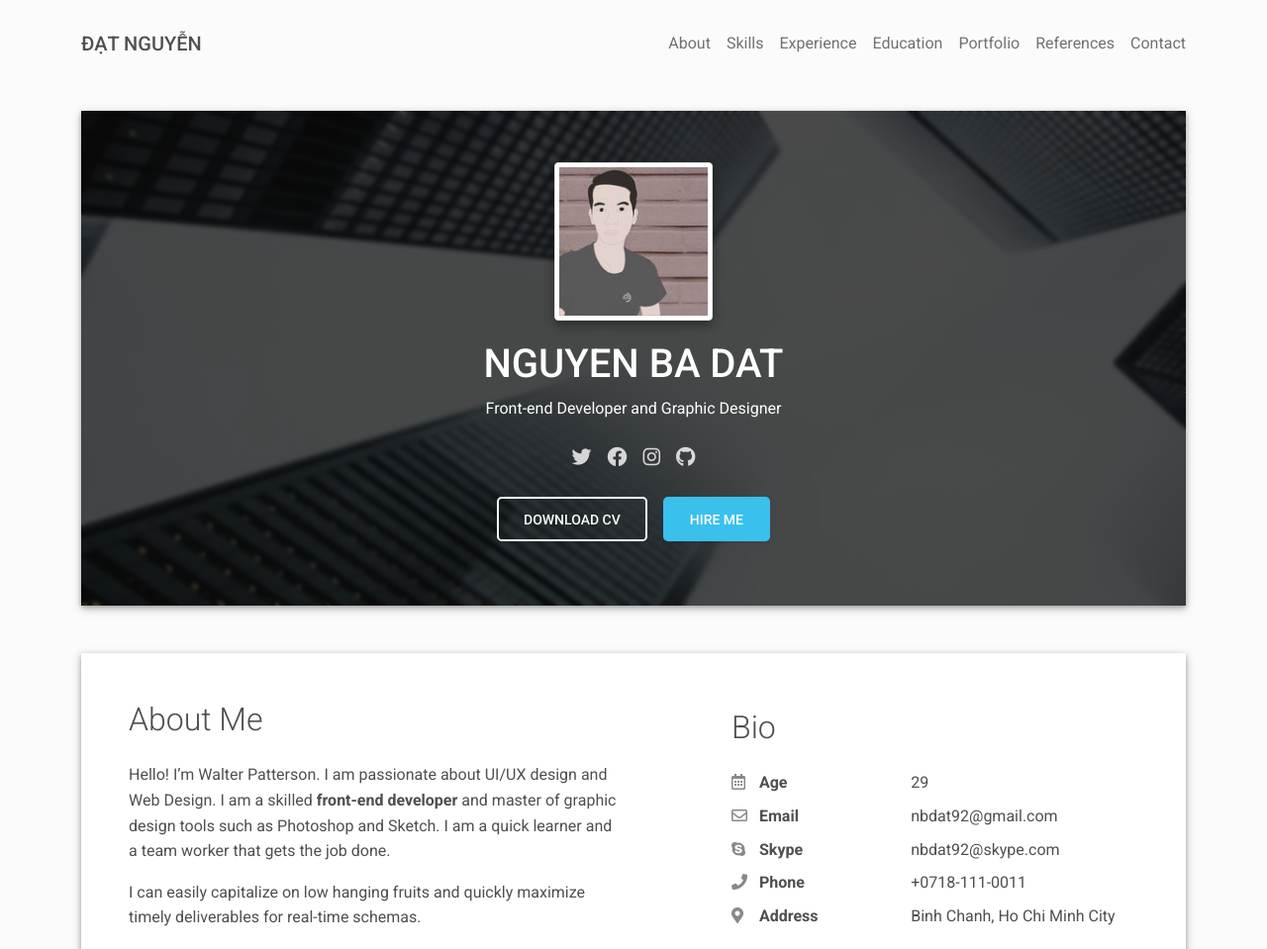
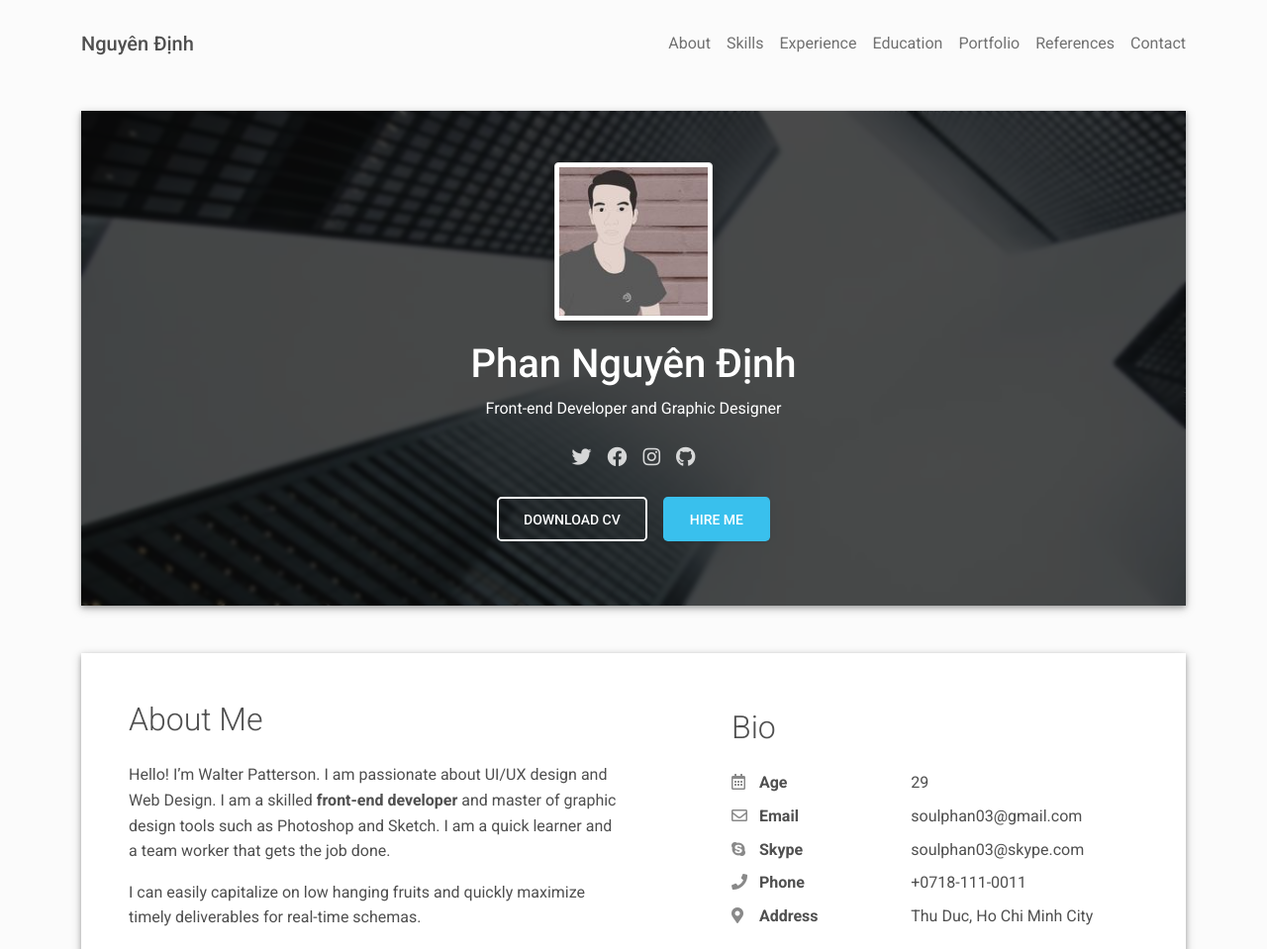
Before and after one commit to nguyendinh213/ecomG3, a plain HTML site: page index.html in a window 1280 px wide. Shown: the top 959 px of the page at 99% size. Drawn offline with Linux system fonts and the light colour scheme.

Commit message:
Update index.html

```diff
--- a/index.html
+++ b/index.html
@@ -4,7 +4,7 @@
     <meta charset="UTF-8">
     <meta http-equiv="X-UA-Compatible" content="IE=edge">
     <meta name="viewport" content="width=device-width, initial-scale=1">
-    <title>ĐẠT NGUYỄN</title>
+    <title>Nguyên Định</title>
     <link rel="preconnect" href="https://fonts.gstatic.com" crossorigin="crossorigin"/>
     <link rel="preload" as="style" href="https://fonts.googleapis.com/css2?family=Poppins:wght@600&amp;family=Roboto:wght@300;400;500;700&amp;display=swap"/>
     <link rel="stylesheet" href="https://fonts.googleapis.com/css2?family=Poppins:wght@600&amp;family=Roboto:wght@300;400;500;700&amp;display=swap" media="print" onload="this.media='all'"/>
@@ -28,7 +28,7 @@
     <header class="d-print-none">
       <div class="container text-center text-lg-left">
         <div class="pt-4 clearfix">
-          <h1 class="site-title mb-0">ĐẠT NGUYỄN</h1>
+          <h1 class="site-title mb-0">Nguyên Định</h1>
           <div class="site-nav">
             <nav role="navigation">
               <ul class="nav justify-content-center">
@@ -63,7 +63,7 @@
             <div class="avatar p-1"><img class="img-thumbnail shadow-2-strong" src="images/avatar.jpg" width="160" height="160"/></div>
             <div class="header-bio mt-3">
               <div data-aos="zoom-in" data-aos-delay="0">
-                <h2 class="h1">NGUYEN BA DAT</h2>
+                <h2 class="h1">Phan Nguyên Định</h2>
                 <p>Front-end Developer and Graphic Designer</p>
               </div>
               <div class="header-social mb-3 d-print-none" data-aos="zoom-in" data-aos-delay="200">
@@ -108,13 +108,13 @@
               <div class="pb-2 fw-bolder"><i class="far fa-envelope pe-2 text-muted" style="width:24px;opacity:0.85;"></i> Email</div>
             </div>
             <div class="col-sm-7">
-              <div class="pb-2">nbdat92@gmail.com</div>
+              <div class="pb-2">soulphan03@gmail.com</div>
             </div>
             <div class="col-sm-5">
               <div class="pb-2 fw-bolder"><i class="fab fa-skype pe-2 text-muted" style="width:24px;opacity:0.85;"></i> Skype</div>
             </div>
             <div class="col-sm-7">
-              <div class="pb-2">nbdat92@skype.com</div>
+              <div class="pb-2">soulphan03@skype.com</div>
             </div>
             <div class="col-sm-5">
               <div class="pb-2 fw-bolder"><i class="fas fa-phone pe-2 text-muted" style="width:24px;opacity:0.85;"></i> Phone</div>
@@ -126,7 +126,7 @@
               <div class="pb-2 fw-bolder"><i class="fas fa-map-marker-alt pe-2 text-muted" style="width:24px;opacity:0.85;"></i> Address</div>
             </div>
             <div class="col-sm-7">
-              <div class="pb-2">Binh Chanh, Ho Chi Minh City</div>
+              <div class="pb-2">Thu Duc, Ho Chi Minh City</div>
             </div>
           </div>
         </div>
@@ -354,7 +354,7 @@
     <footer class="pt-4 pb-4 text-muted text-center d-print-none">
       <div class="container">
         <div class="my-3">
-          <div class="h4">https://datnguyentv.com</div>
+          <div class="h4">https://nguyendinhtv.com</div>
           <div class="footer-nav">
             <nav role="navigation">
               <ul class="nav justify-content-center">
```
